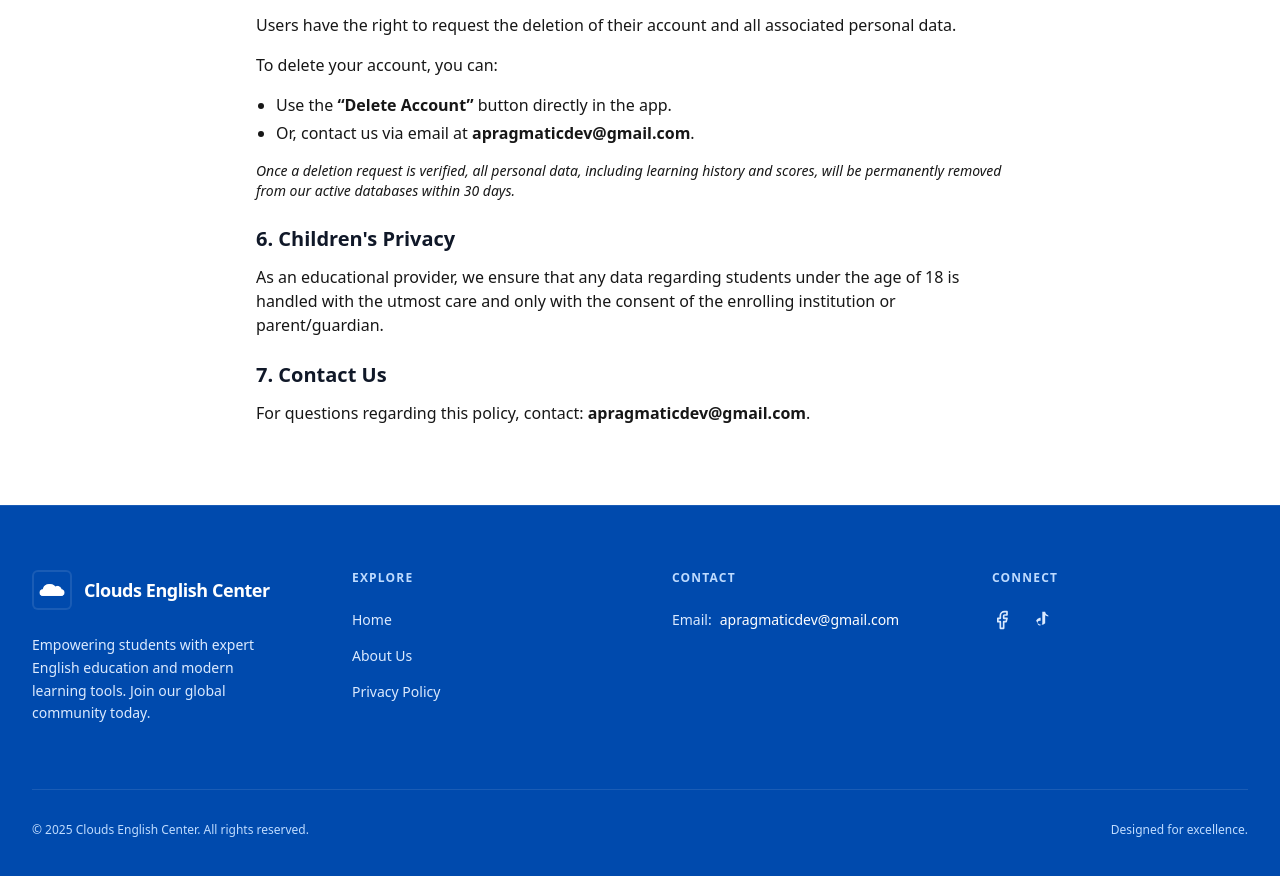
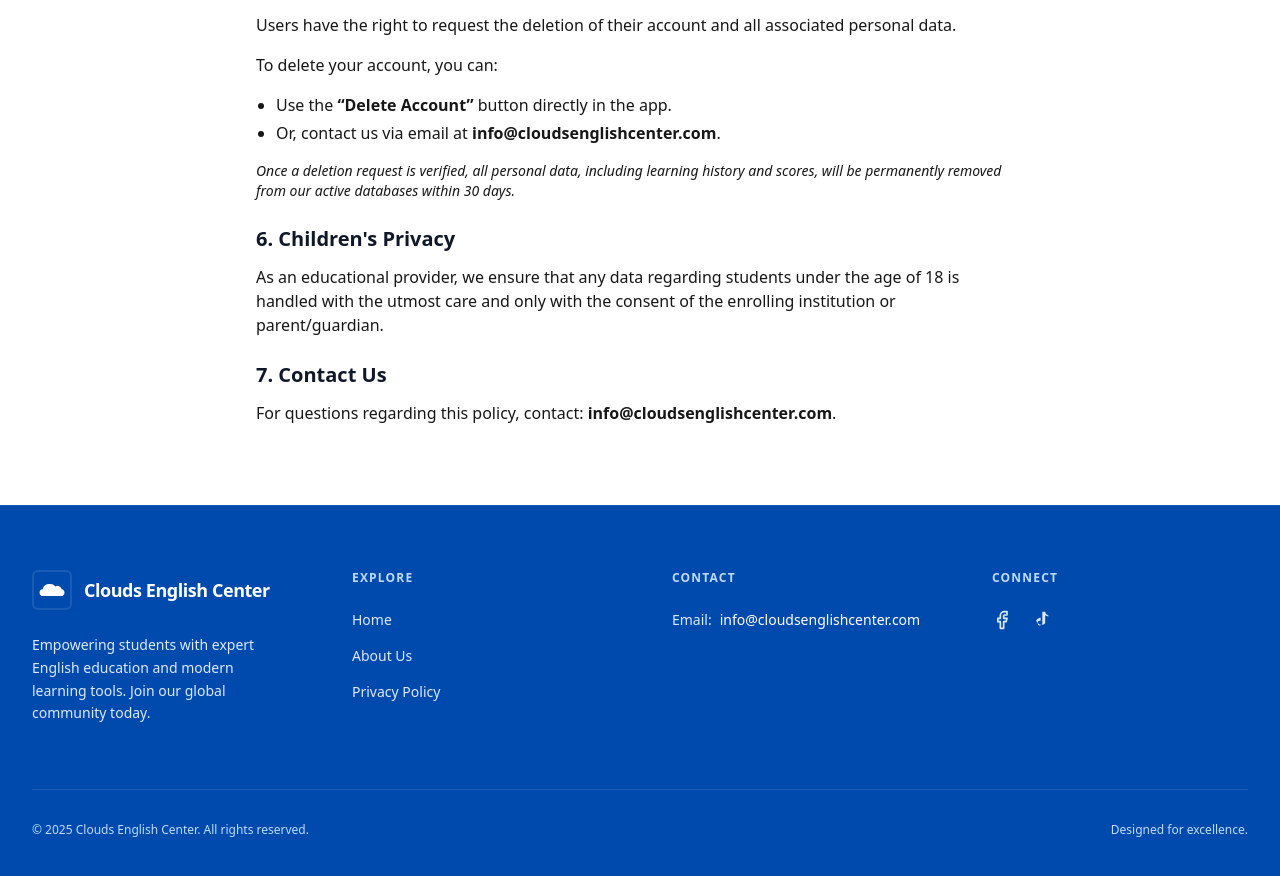
Before and after one commit to lwinmoehein/cec-website, a Next.js app: page /privacy-policy in a window 1280 px wide. Shown: the part 960-1836 px from the top of the page. Built offline with nearby package versions, Linux system fonts and the light colour scheme.

Commit message:
- add email changes

```diff
--- a/src/app/privacy-policy/page.tsx
+++ b/src/app/privacy-policy/page.tsx
@@ -52,7 +52,7 @@
                     </p>
                     <ul className="list-disc pl-5 mb-4 space-y-1">
                         <li>Use the <strong>“Delete Account”</strong> button directly in the app.</li>
-                        <li>Or, contact us via email at <strong>apragmaticdev@gmail.com</strong>.</li>
+                        <li>Or, contact us via email at <strong>info@cloudsenglishcenter.com</strong>.</li>
                     </ul>
                     <p className="mb-4 text-sm italic">
                         Once a deletion request is verified, all personal data, including learning history and scores, will be permanently removed from our active databases within 30 days.
@@ -65,7 +65,7 @@
 
                     <h2 className="text-xl font-semibold text-gray-900 mt-6 mb-3">7. Contact Us</h2>
                     <p className="mb-4">
-                        For questions regarding this policy, contact: <strong>apragmaticdev@gmail.com</strong>.
+                        For questions regarding this policy, contact: <strong>info@cloudsenglishcenter.com</strong>.
                     </p>
                 </div>
             </div>
--- a/src/components/layout/Footer.tsx
+++ b/src/components/layout/Footer.tsx
@@ -42,7 +42,7 @@
                         <ul className="space-y-4 text-sm text-blue-100">
                             <li className="flex items-center gap-2">
                                 <span>Email:</span>
-                                <a href="mailto:apragmaticdev@gmail.com" className="text-white hover:underline decoration-white/30 underline-offset-4">apragmaticdev@gmail.com</a>
+                                <a href="mailto:info@cloudsenglishcenter.com" className="text-white hover:underline decoration-white/30 underline-offset-4">info@cloudsenglishcenter.com</a>
                             </li>
                         </ul>
                     </div>
```
